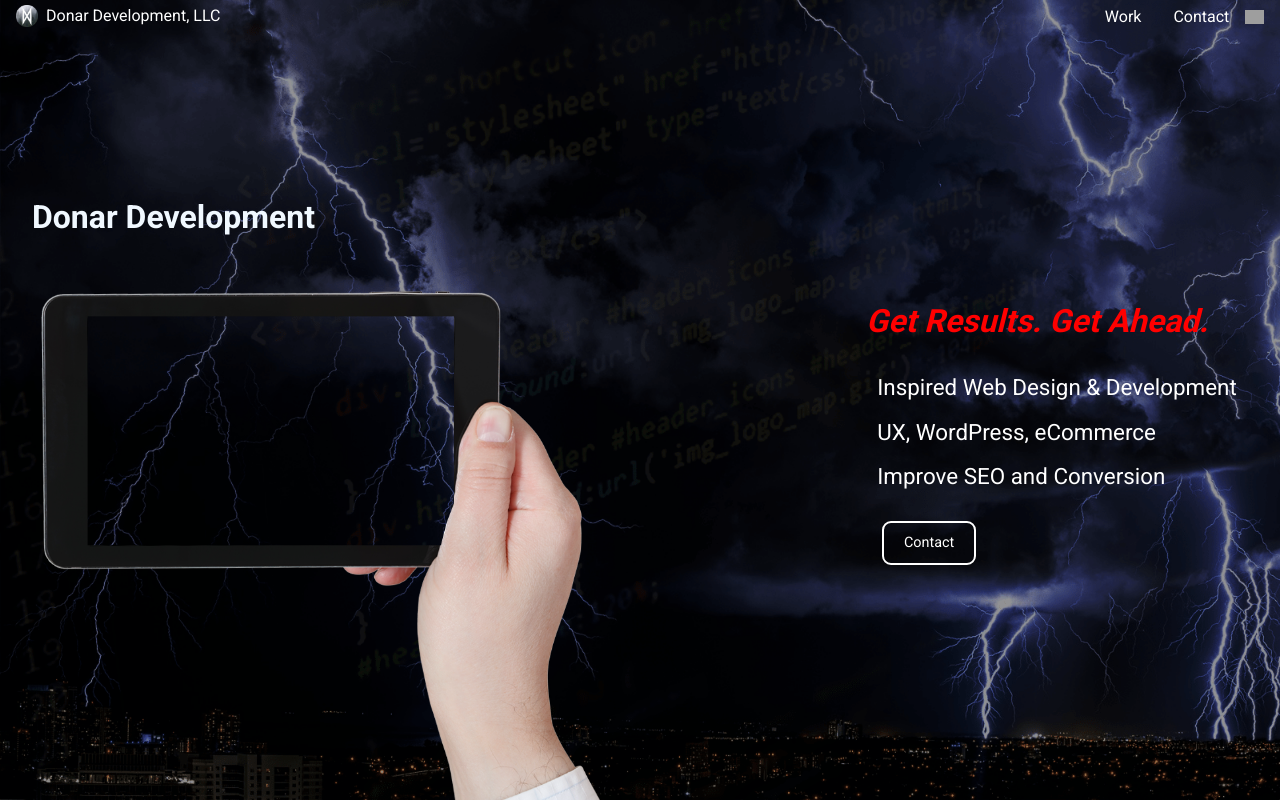
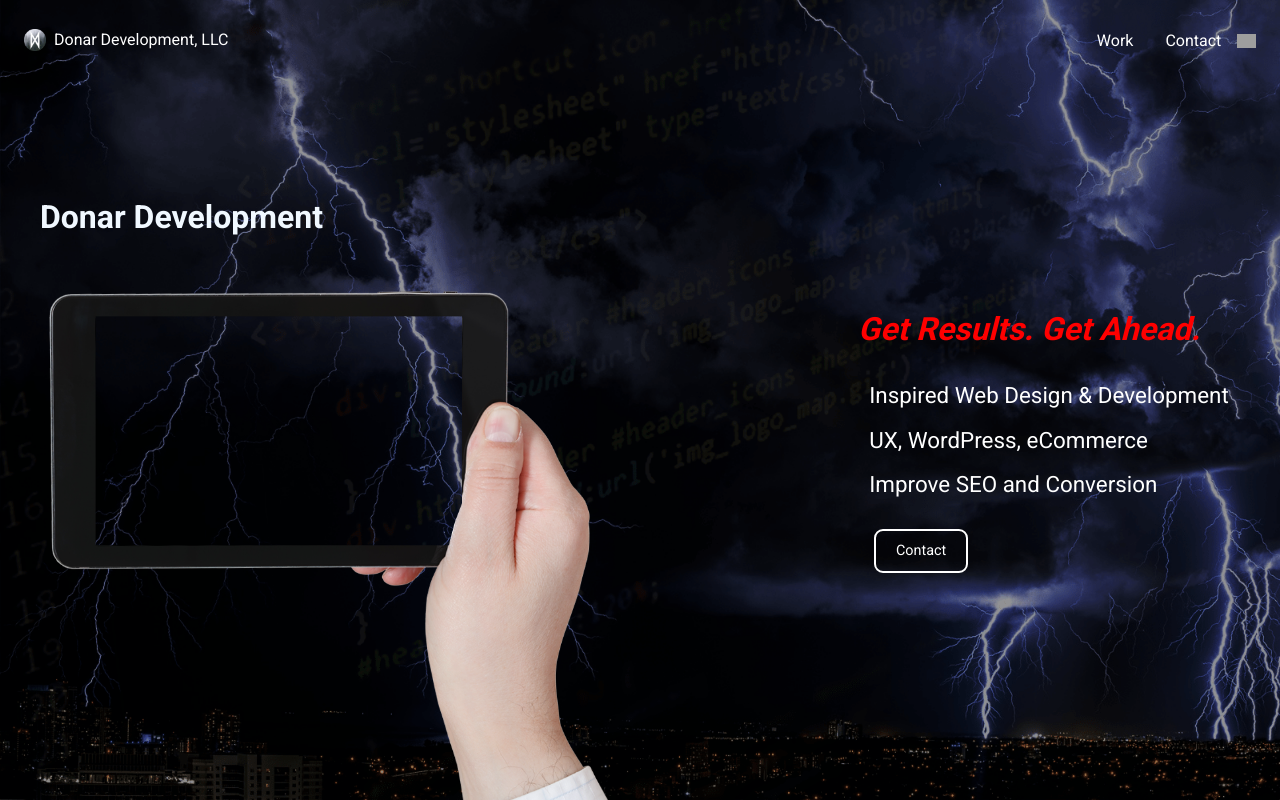
Before and after one commit to dricardo1/Donar_Development, a website built with Parcel: page index.html in a window 1280 px wide. Built offline with nearby package versions, Linux system fonts and the light colour scheme; grey boxes are pictures that could not be loaded; files whose address does not match are found by name.

Commit message:
UI body refactor

```diff
--- a/css/main.css
+++ b/css/main.css
@@ -393,7 +393,7 @@
   justify-content: center;
   align-items: center;
   background-color: black;
-  overflow: hidden;
+  overflow-x: hidden;
 }
 
 /*
@@ -484,9 +484,14 @@
   font-family: "Open Sans", sans-serif;
 }
 
+img {
+  overflow: hidden;
+}
+
 .wrapper {
   max-width: 1400px;
   flex-grow: 1;
+  padding: 0 3vh;
 }
 
 .full-height {
@@ -510,11 +515,9 @@
   display: flex;
   align-items: center;
   justify-content: space-between;
-}
-
-header {
   height: 6vh;
-  padding: 1rem 1rem 3rem 1rem;
+  padding: 1rem 1.5rem;
+  margin: 1rem;
   width: 100vw;
 }
 
--- a/css/work.css
+++ b/css/work.css
@@ -5,7 +5,7 @@
   align-items: center;
   justify-content: space-between;
   flex-grow: 1;
-  margin: 4em;
+  margin: 2rem auto;
 }
 
 .work-image {
```
Also changed, not shown: contact.html (+1 -0 lines), work.html (+1 -0 lines), dist/contact.html, dist/index.html, dist/site.webmanifest, dist/work.html, dist/work.js, 17 other files.
